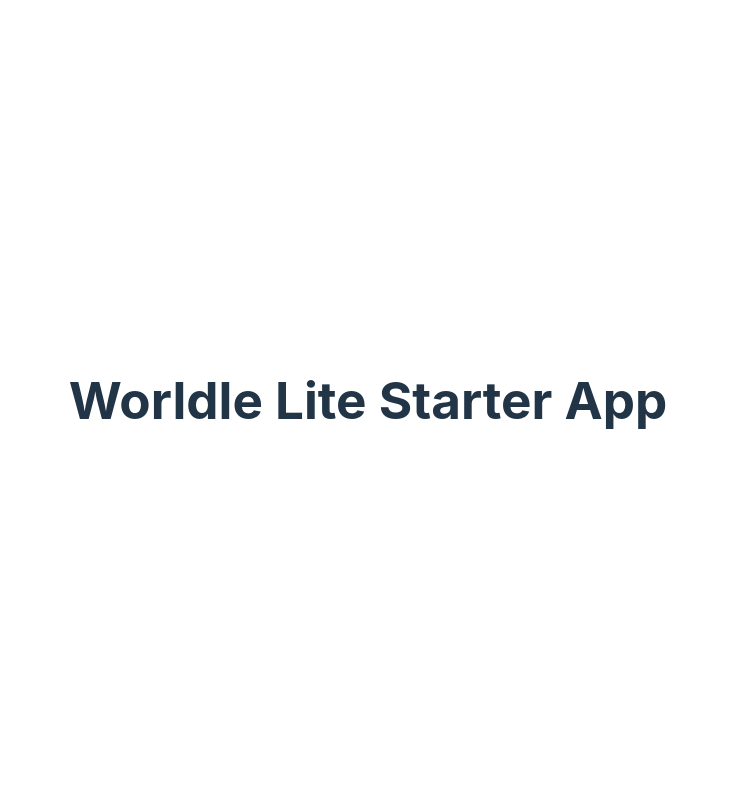
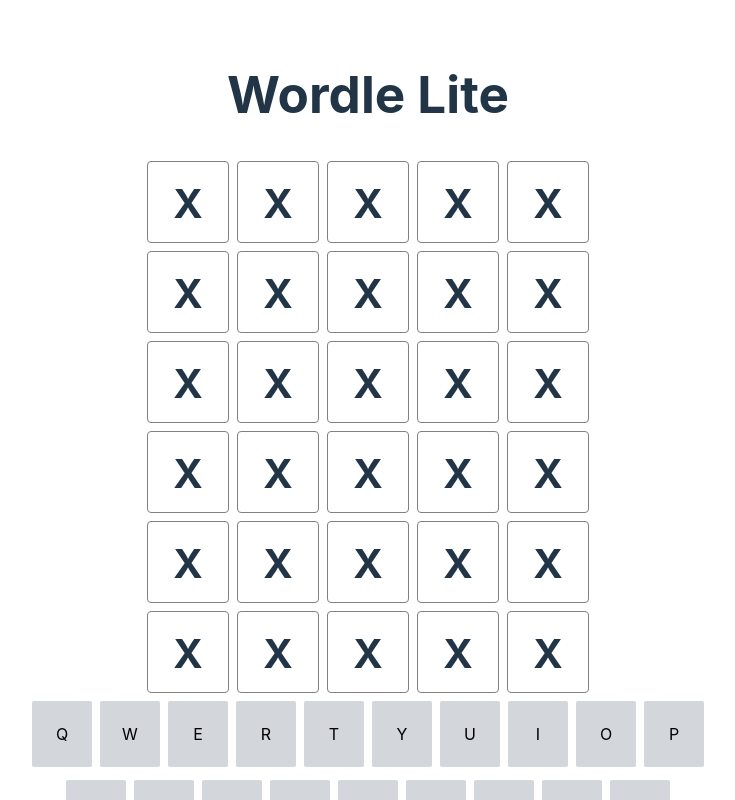
Before and after one commit to laurieatkinson/react-wordle-lite-app, a React (Vite) app: page / in a window 1280 px wide. Shown: the top 800 px of the page, without its empty margins (272-1007 px from the left). Built offline with nearby package versions, Linux system fonts and the light colour scheme.

Commit message:
add components with hardcoded data

```diff
--- a/src/App.tsx
+++ b/src/App.tsx
@@ -1,9 +1,10 @@
 import './App.css'
+import PlayGamePage from './pages/PlayGamePage'
 
 function App() {
   return (
     <div className="App">
-      <h1>Worldle Lite Starter App</h1>
+      <PlayGamePage />
     </div>
   )
 }
--- /dev/null
+++ b/src/components/GameBoard.tsx
@@ -0,0 +1,33 @@
+import { initializeBoard } from '../utils/word-helpers';
+import LetterSquare from './LetterSquare';
+
+export default function GameBoard() {
+    const theBoard = initializeBoard();
+
+    return (
+        <>
+            {theBoard.map((row, rowIndex) => {
+                return (
+                    <div key={`row-${rowIndex}`} style={styles.row}>
+                        {row.map((_, colIndex) => {
+                            return (
+                                <div style={{marginTop: 4}} key={`col-${colIndex}`}>
+                                    <LetterSquare />
+                                </div>
+                            );
+                        })}
+                    </div>
+                );
+            })}
+        </>
+    );
+}
+
+const styles = {
+    row: {
+        marginBottom: 4,
+        display: 'flex',
+        flexDirection: 'row' as 'row',
+        justifyContent: 'center',
+    }
+}
--- /dev/null
+++ b/src/components/GameCompleteDisplay.tsx
@@ -0,0 +1,20 @@
+export default function GameCompleteDisplay() {
+    const hasWon = false;
+
+    let output = `${hasWon ? 'Congratulations!' : 'Better luck next time.'}\n\n`;
+    output += `Wordle 0/6\n\n`;
+
+    return <>
+        <p style={styles.message}>Game Over!</p>
+        <p style={styles.message}>The word was : </p>
+        <pre>{output}</pre>
+    </>
+}
+
+const styles = {
+    message: {
+        color: '#fff',
+        fontSize: 22,
+        marginBottom: 12,
+    }
+}
--- /dev/null
+++ b/src/components/Keyboard.tsx
@@ -0,0 +1,58 @@
+export enum KeyboardActions {
+    ENTER = 'ENTER',
+    DELETE = 'DELETE'
+}
+
+const keyboardKeys: string[][] = [
+    ['Q', 'W', 'E', 'R', 'T', 'Y', 'U', 'I', 'O', 'P'],
+    ['A', 'S', 'D', 'F', 'G', 'H', 'J', 'K', 'L'],
+    [KeyboardActions.ENTER, 'Z', 'X', 'C', 'V', 'B', 'N', 'M', KeyboardActions.DELETE]
+];
+
+export default function Keyboard() {
+    return (
+        <>
+            {keyboardKeys.map((row, index) => {
+                return (
+                    <div key={'key-row-' + index} style={styles.row}>
+                        {row.map(key => {
+                            return (
+                                <div key={key}
+                                    style={{...styles.cell,
+                                        width: key === KeyboardActions.ENTER || key === KeyboardActions.DELETE ? 80 : 50
+                                    }}>
+                                    <p style={styles.text}>
+                                        {key}
+                                    </p>
+                                </div>
+                            );
+                        })}
+                    </div>
+                );
+            })}
+        </>
+    );
+};
+
+const styles = {
+    row: {
+        display: 'flex',
+        justifyContent: 'center',
+        flexDirection: 'row' as 'row',
+        marginBottom: 5,
+    },
+    cell: {
+        width: 50,
+        padding: 5,
+        paddingHorizontal: 8,
+        margin: 4,
+        borderRadius: 2,
+        borderWidth: 1,
+        borderColor: 'white',
+        backgroundColor: '#d3d6da'
+    },
+    text: {
+        color: 'black',
+        fontSize: 16,
+    }
+};
--- /dev/null
+++ b/src/components/LetterSquare.tsx
@@ -0,0 +1,37 @@
+export enum LetterSquareStatus {
+    EMPTY,
+    CORRECT,
+    WRONG_LOCATION,
+    INCORRECT
+}
+
+const colors = ['transparent', '#76B041', '#FFC914', '#8B939C'];
+
+export default function LetterSquare() {
+
+    return (
+        <div style={{ ...styles.container, backgroundColor: colors[0] }}>
+            <p style={styles.text}>X</p>
+        </div>
+    );
+};
+
+const styles = {
+    container: {
+        marginRight: 4,
+        marginLeft: 4,
+        width: 80,
+        height: 80,
+        borderWidth: 1,
+        borderRadius: 4,
+        borderColor: 'grey',
+        borderStyle: 'solid',
+        alignItems: 'center',
+        justifyContent: 'center',
+    },
+    text: {
+        fontSize: 40,
+        marginTop: 30,
+        fontWeight: 'bold',
+    }
+};
--- /dev/null
+++ b/src/pages/PlayGamePage.tsx
@@ -0,0 +1,34 @@
+import GameBoard from '../components/GameBoard';
+import GameCompleteDisplay from '../components/GameCompleteDisplay';
+import Keyboard from '../components/Keyboard';
+import { getSecretWord } from '../utils/word-helpers';
+
+export default function PlayGamePage() {
+    const allWords = ["small", "brave", "super", "large", "happy"];
+    const secretWord = getSecretWord(allWords);
+    let gameOver = false;
+
+    return (
+        <div>
+            <h1>Wordle Lite</h1>
+
+            <GameBoard />
+
+            <div style={styles.bottomContainer}>
+                {gameOver ?
+                    <GameCompleteDisplay />
+                :
+                    <Keyboard />
+                }
+            </div>
+        </div>
+    );
+};
+
+const styles = {
+    bottomContainer: {
+        marginBottom: 16,
+        alignItems: 'center',
+        justifyContent: 'flex-end',
+    }
+};
--- /dev/null
+++ b/src/utils/word-helpers.ts
@@ -0,0 +1,12 @@
+export function initializeBoard() {
+    const board: string[][] = [];
+    for (let i = 0; i < 6; i++) {
+        board.push(['', '', '', '', '']);
+    }
+    return board;
+}
+
+export function getSecretWord(wordList: string[]) {
+    const randomIndex = Math.floor(Math.random() * 100000) % wordList.length;
+    return wordList[randomIndex].toUpperCase();
+}
```
